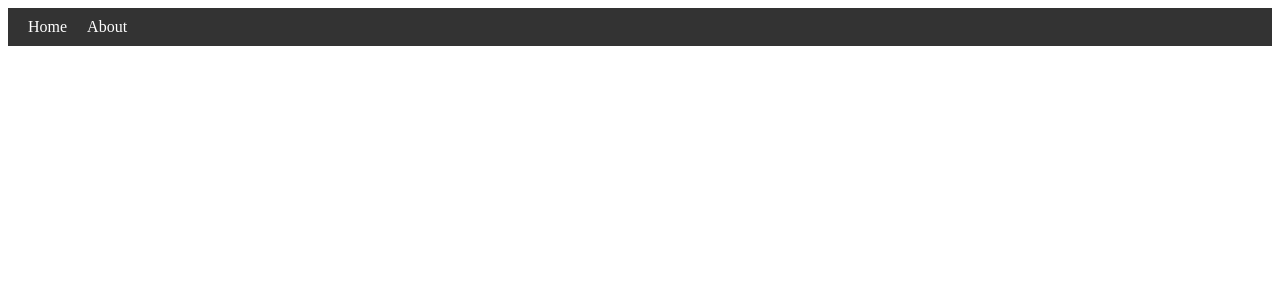
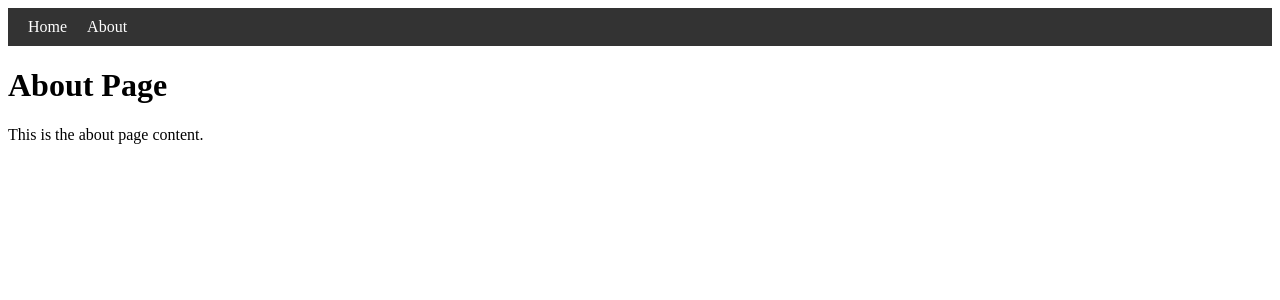
Before and after one commit to amezianechayer/timemanager, a Vue app in the folder frontend/: page /about in a window 1280 px wide. Shown: the top 300 px of the page. Built offline with nearby package versions, Linux system fonts and the light colour scheme.

Commit message:
correction bug

```diff
--- a/frontend/package.json
+++ b/frontend/package.json
@@ -1,5 +1,5 @@
 {
-  "name": "frontend",
+  "name": "test",
   "version": "0.1.0",
   "private": true,
   "scripts": {
@@ -9,7 +9,8 @@
   },
   "dependencies": {
     "core-js": "^3.8.3",
-    "vue": "^3.2.13"
+    "vue": "^3.2.13",
+    "vue-router": "^4.4.5"
   },
   "devDependencies": {
     "@babel/core": "^7.12.16",
--- a/frontend/src/router/index.js
+++ b/frontend/src/router/index.js
@@ -1,6 +1,6 @@
 import { createRouter, createWebHistory } from 'vue-router';
+const routes = [
 
-const routes = [
     {
         path: '/home',
         name: 'Home',
--- a/frontend/src/views/AboutPage.vue
+++ b/frontend/src/views/AboutPage.vue
@@ -1,5 +1,7 @@
 <template>
   <div>
+    <h1>About Page</h1>
+    <p>This is the about page content.</p>
   </div>
 </template>
 
@@ -8,7 +10,7 @@ export default {
   name: 'AboutPage',
 };
 </script>
-<h1>About Page</h1>
+
 <style scoped>
 /* Add your styles here */
 </style>
```
Also changed, not shown: 2 other files (tests, documents, lock files or other folders).
